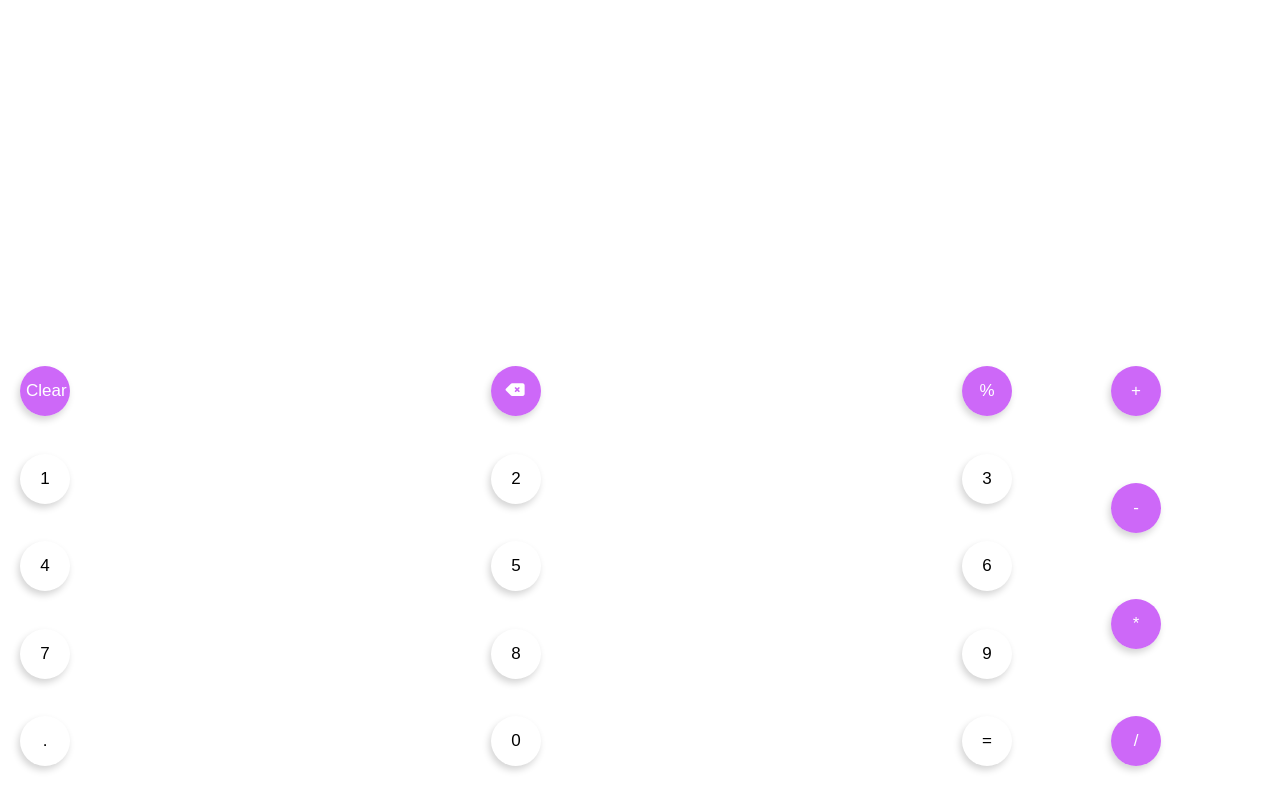
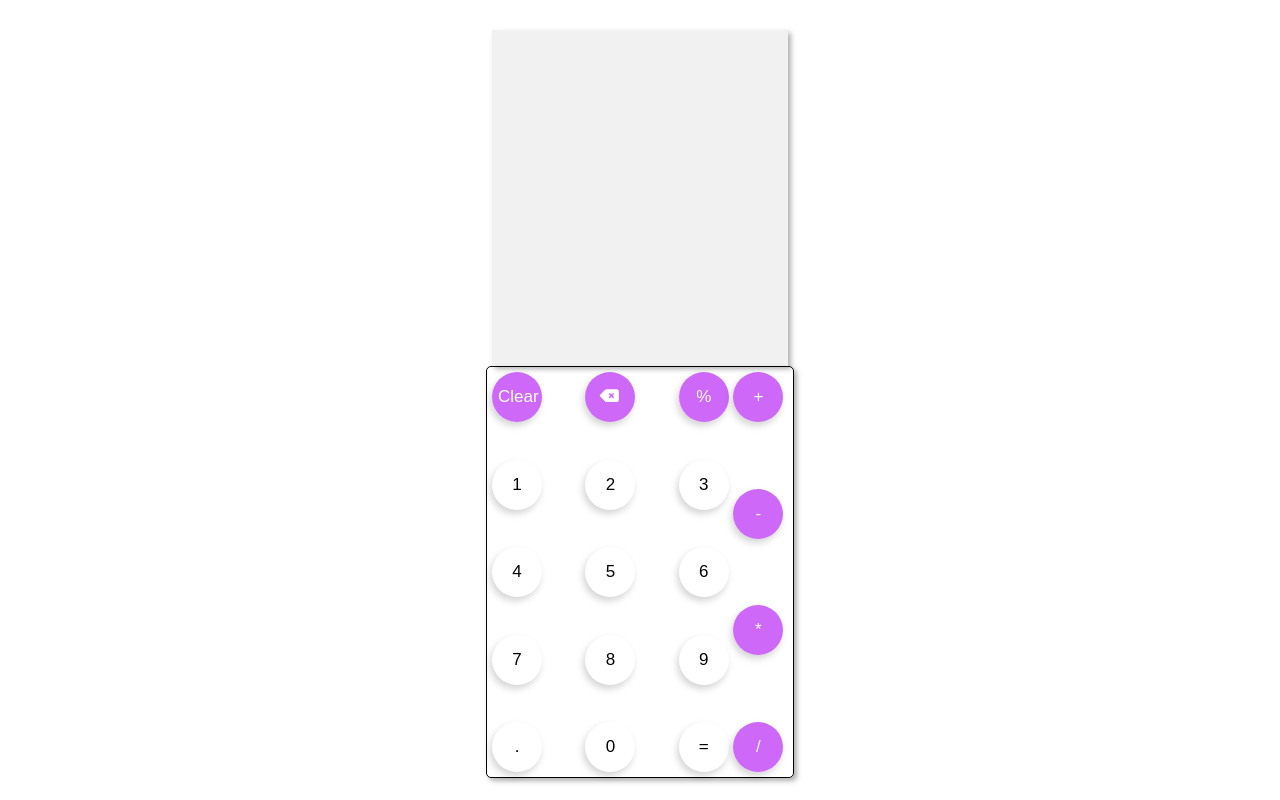
Before and after one commit to Owillz01/calculator, a plain HTML site: page index.html in a window 1280 px wide. Drawn offline with Linux system fonts and the light colour scheme.

Commit message:
added some styling

```diff
--- a/index.html
+++ b/index.html
@@ -24,6 +24,14 @@
             display: flex;
             flex-direction: row;
             height:50vh;
+            max-width: 296px;
+            margin: auto;
+            border: 1px solid black;
+            border-radius: 5px;
+            padding: 5px;
+            -webkit-box-shadow: 3px 3px 5px 0px rgba(50, 50, 50, 0.38);
+            -moz-box-shadow:    3px 3px 5px 0px rgba(50, 50, 50, 0.38);
+            box-shadow:         3px 3px 5px 0px rgba(50, 50, 50, 0.38);
             /* justify-content: space-between; */
         }
         .inner{
@@ -88,6 +96,15 @@
             padding: 20px 10px;
         }
 
+        .display{
+            max-width: 296px;
+            margin: auto;
+            -webkit-box-shadow: 3px 3px 5px 0px rgb(50 50 50 / 38%);
+            -moz-box-shadow: 3px 3px 5px 0px rgba(50, 50, 50, 0.38);
+            box-shadow: 3px 3px 5px 0px rgb(50 50 50 / 38%);
+            background: #f1f1f1;
+        }
+
 
     </style>
 </head>
@@ -95,11 +112,13 @@
 
 
     <div class="container">
-        <div id="display">
+        <div class="display">
+            <div id="display">
 
-        </div>
-        <div id="result">
+            </div>
+            <div id="result">
 
+            </div>
         </div>
         <div class="parent">
             <div class="inner">
```
